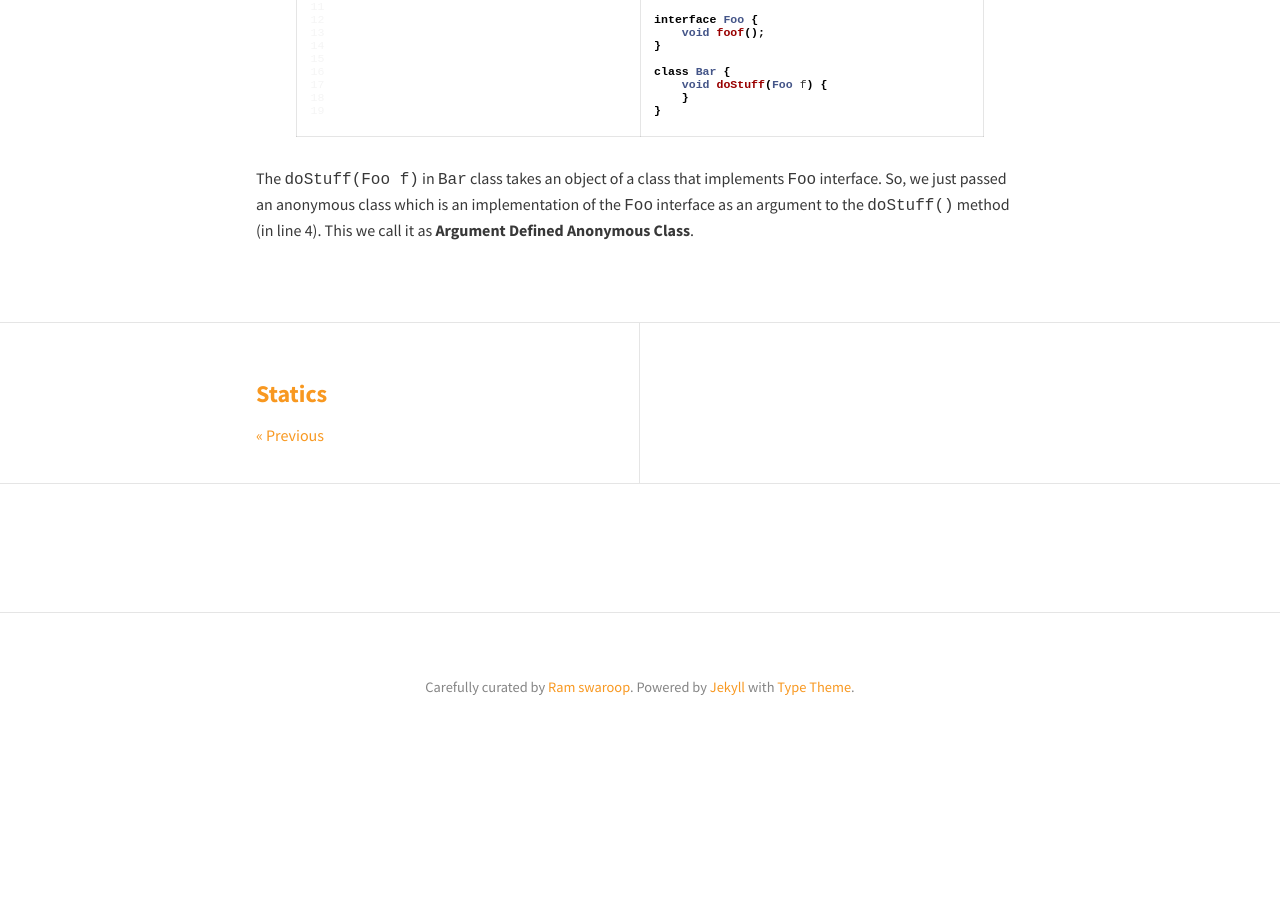
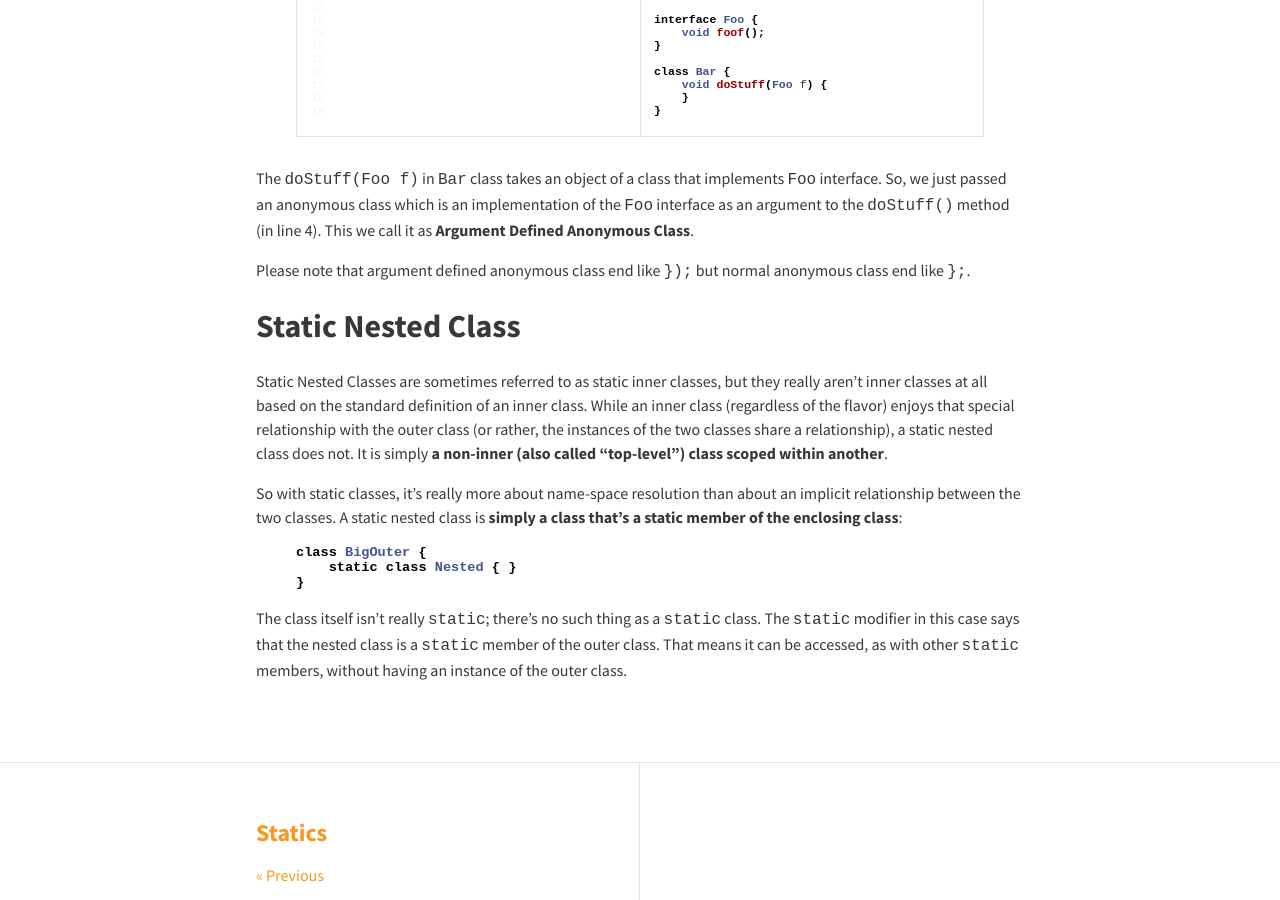
Before and after one commit to rampatra/JavaNotes, a Jekyll site: the page built from _posts/2015-08-20-nested-classes.md, in a window 1280 px wide and 900 px high, scrolled down 7044 px. Built offline with Jekyll 4.4.1, drawn with Linux system fonts in a browser that asks for light colours; nearby versions of some CDN libraries; comment, search, counter and statistics services are not loaded; before the commit the page ends 7807 px from its top, so only the background shows below that.

Commit message:
added content

```diff
--- a/_posts/2015-08-20-nested-classes.md
+++ b/_posts/2015-08-20-nested-classes.md
@@ -376,3 +376,25 @@ class Bar {
 The `doStuff(Foo f)` in `Bar` class takes an object of a class that implements `Foo` interface. So, we just passed an
 anonymous class which is an implementation of the `Foo` interface as an argument to the `doStuff()` method (in line 4).
 This we call it as __Argument Defined Anonymous Class__.
+
+Please note that argument defined anonymous class end like `});` but normal anonymous class end like `};`.
+
+## Static Nested Class
+
+Static Nested Classes are sometimes referred to as static inner classes, but they really aren't inner classes at all
+based on the standard definition of an inner class. While an inner class (regardless of the flavor) enjoys that special
+relationship with the outer class (or rather, the instances of the two classes share a relationship), a static nested
+class does not. It is simply __a non-inner (also called "top-level") class scoped within another__.
+
+So with static classes, it's really more about name-space resolution than about an implicit relationship between the
+two classes. A static nested class is __simply a class that's a static member of the enclosing class__:
+
+{% highlight java %}
+class BigOuter {
+    static class Nested { }
+}
+{% endhighlight %}
+
+The class itself isn't really `static`; there's no such thing as a `static` class. The `static` modifier in this case says
+that the nested class is a `static` member of the outer class. That means it can be accessed, as with other `static`
+members, without having an instance of the outer class.
```
